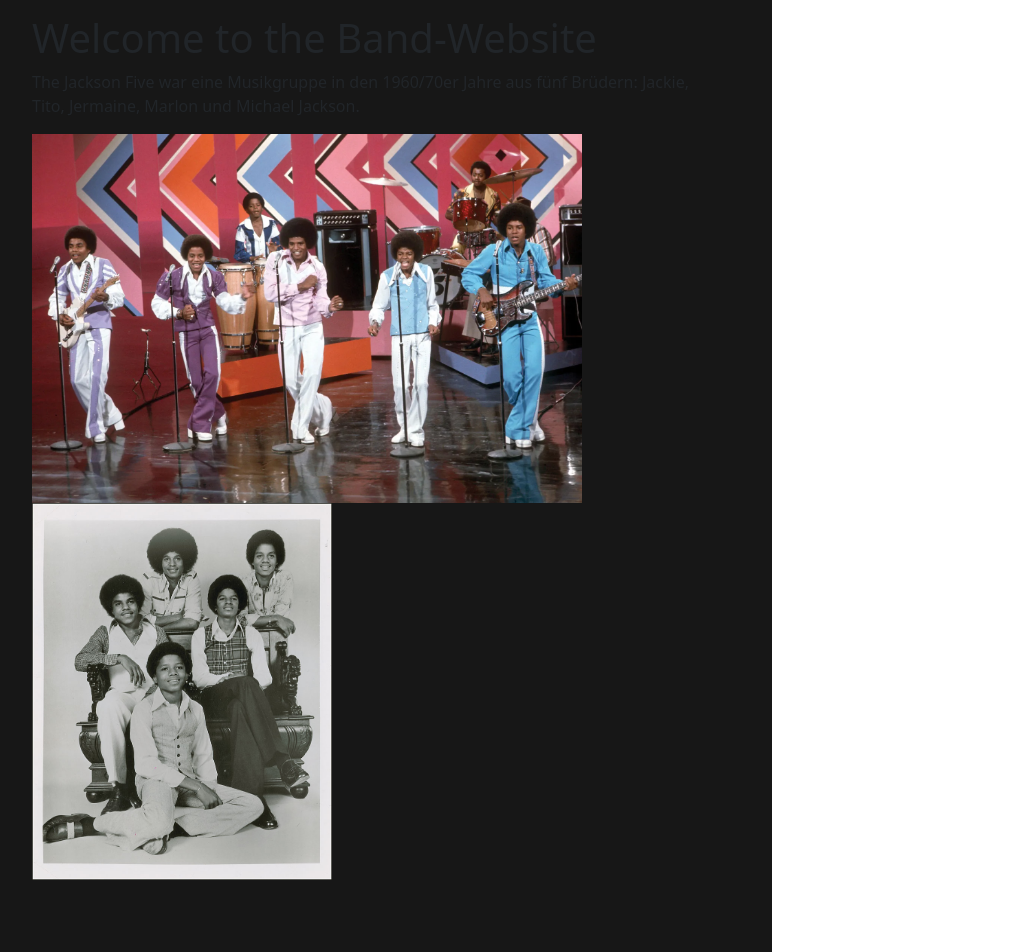
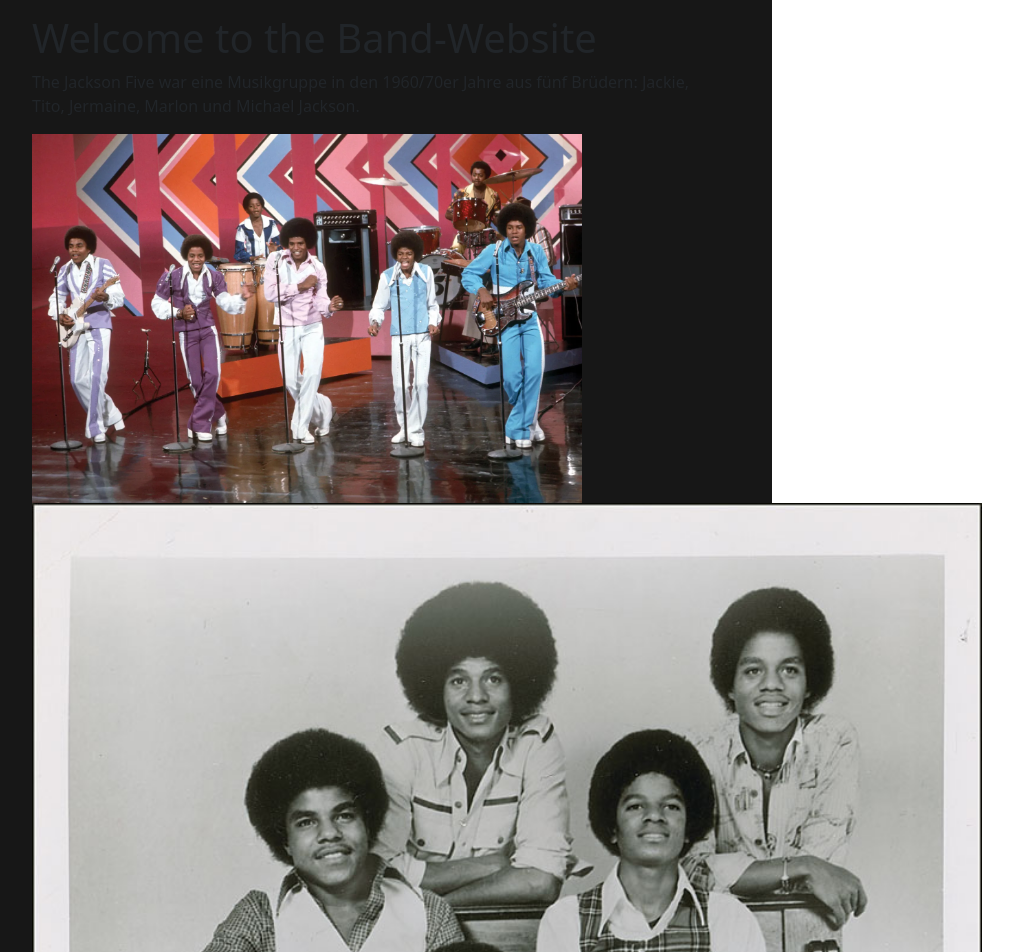
Before and after one commit to Krithik-bot/musicband, a Next.js app: page / in a window 1280 px wide. Shown: the part 180-1132 px from the top of the page, without its empty margins (28-1041 px from the left). Built offline with nearby package versions, Linux system fonts and the light colour scheme.

Commit message:
Home Screen

```diff
--- a/src/app/page.js
+++ b/src/app/page.js
@@ -28,26 +28,29 @@ export default function Home() {
       <main className={styles.main}>
         <h1>Welcome to the Band-Website</h1>
         <p>
-          The Jackson Five war eine Musikgruppe in den 1960/70er Jahre aus fünf Brüdern:
-          Jackie, Tito, Jermaine, Marlon und Michael Jackson.
+          The Jackson Five war eine Musikgruppe in den 1960/70er Jahre aus fünf
+          Brüdern: Jackie, Tito, Jermaine, Marlon und Michael Jackson.
         </p>
-
+      <div className={styles.imageRow}>
         <Image
           src="/assets/The-Jackson-5-1970-performing.webp"
           alt="Jackson Five Band Photo"
           width={550}
           height={0}
           style={{ height: "auto" }}
+          className={styles.leftimage}
         />
 
         <Image
           src="/assets/jacksons5.jpg"
           alt="Young Michael Jackson"
-          width={300}
+          width={950}
           height={0}
           style={{ height: "auto" }}
-          className={styles.bandimage}
+          className={styles.rightimage}
         />
+      </div>
+
       </main>
     </>
   );
--- a/src/app/page.module.css
+++ b/src/app/page.module.css
@@ -163,7 +163,25 @@ a.secondary {
     margin-top: 10px;
   }
 
-    .bandimage {
-      margin-top: 20px;
+  .imageRow {
+    display: flex;
+    justify-content: space-between;
+    align-items: center;
+    width: 100%;
+    margin-top: -50px;
   }
+
+  .rightimage {
+    position: relative;
+    margin-left: 370px;
+    margin-top: -200px;
   }
+
+  .leftimage {
+    position: relative;
+    top: 20px;
+  }
+
+
+
+}
```
Lines whose indentation alone changed are shown as unchanged.
